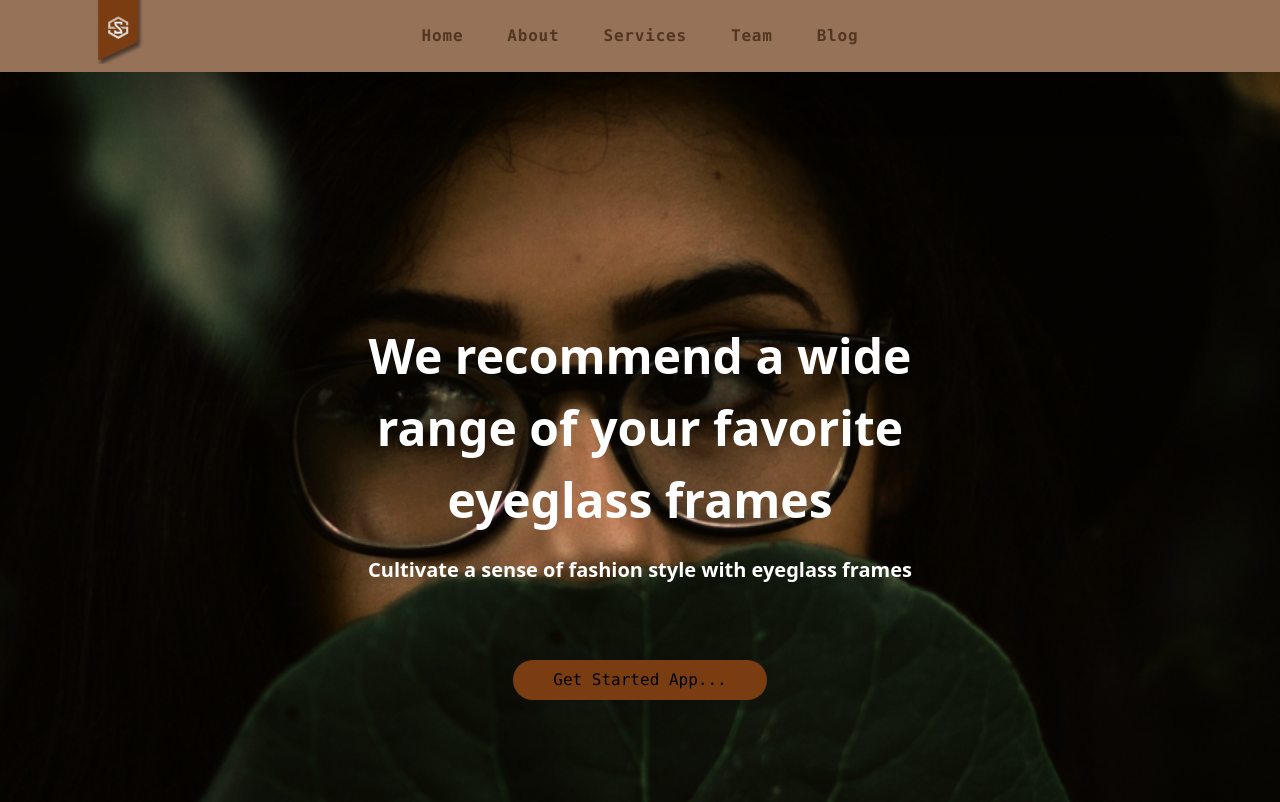
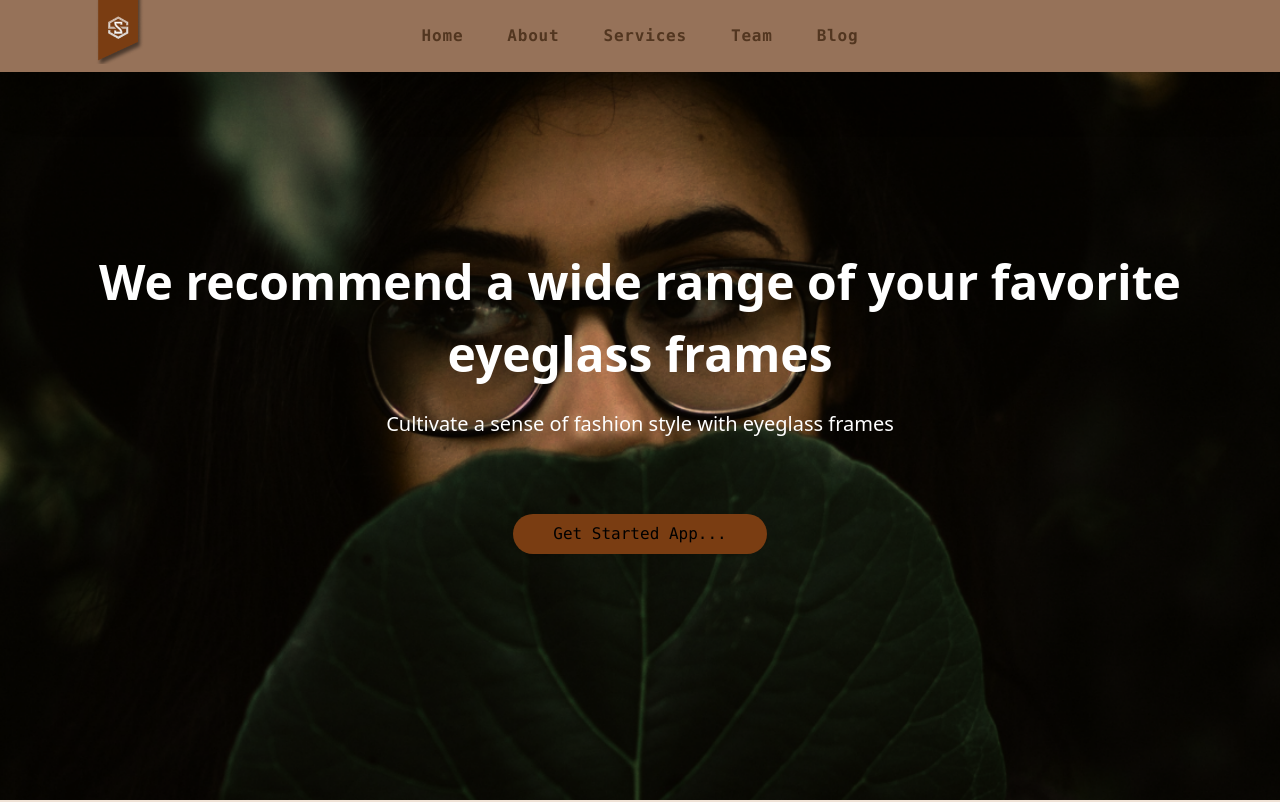
Before and after one commit to GlassWhisper/Website, a React (Vite) app: page / in a window 1280 px wide. Shown: the top 802 px of the page. Built offline with nearby package versions, Linux system fonts and the light colour scheme.

Commit message:
[YASIR] fix background home page

```diff
--- a/src/component/Home.jsx
+++ b/src/component/Home.jsx
@@ -3,16 +3,27 @@ import home from "../assets/home.png";
 
 const Home = () => {
   return (
-          <div id="home" className="bg-hero-pattern relative bg-cover bg-center p-80 bg-no-repeat w-full">
-               <div className="text-center justify-center text-white">
+    <div
+      id="home"
+      className="bg-hero-pattern min-h-screen w-full bg-cover bg-center bg-no-repeat flex flex-col items-center justify-center"
+    >
+      <div className="text-center justify-center text-white px-4">
         <h1 className="text-5xl font-bold font-sans leading-normal">
           We recommend a wide range of your favorite eyeglass frames
-                         <p className="text-xl py-5">Cultivate a sense of fashion style with eyeglass frames</p>
         </h1>
+        <p className="text-xl py-5">
+          Cultivate a sense of fashion style with eyeglass frames
+        </p>
       </div>
       <div className="text-center">
-                    <a href="https://github.com/yasirrzk" target="_blank" rel="noopener noreferrer">
-                         <button className="font-mono hover:border-[#231003] py-2 px-10 mt-14 rounded-3xl bg-button text-black hover:text-white transition-colors duration-300">Get Started App...</button>
+        <a
+          href="https://github.com/yasirrzk"
+          target="_blank"
+          rel="noopener noreferrer"
+        >
+          <button className="font-mono hover:border-[#231003] py-2 px-10 mt-14 rounded-3xl bg-button text-black hover:text-white transition-colors duration-300">
+            Get Started App...
+          </button>
         </a>
       </div>
     </div>
```
Also changed, not shown: src/component/Nav.jsx (line endings or trailing spaces). Lines whose indentation alone changed are shown as unchanged.
